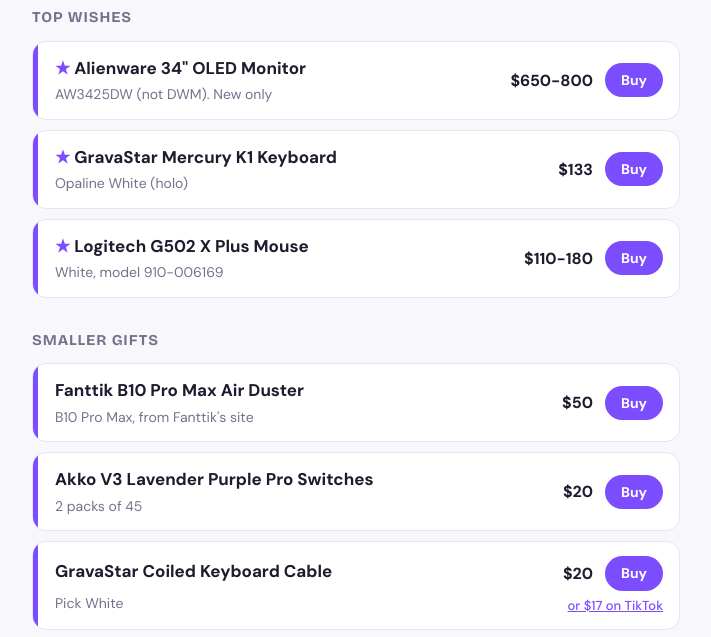
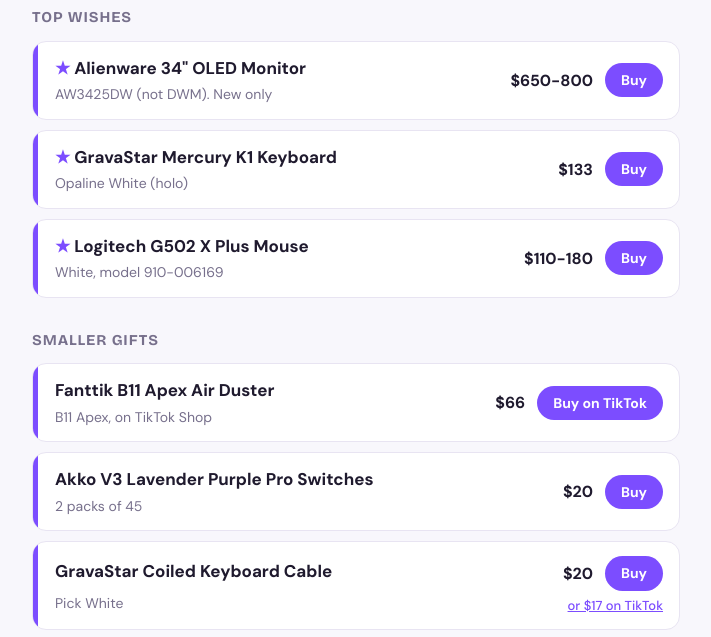
Before and after one commit to ElricofTheStars/Gift-List-x2fah, a plain HTML site: page index.html in a window 1280 px wide. Shown: the part 148-785 px from the top of the page, without its empty margins (284-995 px from the left). Drawn offline with nearby package versions, Linux system fonts and the light colour scheme.

Commit message:
Switch duster to B11 Apex on TikTok Shop
Co-Authored-By: Claude Opus 5.5 <noreply@anthropic.com>
Claude-Session: https://claude.ai/code/session_01VJziMFR69ko9HVrJHC6mMh

```diff
--- a/index.html
+++ b/index.html
@@ -87,9 +87,9 @@ h2{font-family:var(--display);font-weight:700;font-size:15px;letter-spacing:.06e
   <h2 id="small">Smaller gifts</h2>
 
   <article class="item">
-    <p class="name">Fanttik B10 Pro Max Air Duster</p>
-    <p class="note">B10 Pro Max, from Fanttik's site</p>
-    <div class="side"><div class="row"><span class="price">$50</span><a class="buy" href="https://fanttik.com/products/fanttik-b10-pro-max-electric-air-duster">Buy</a></div></div>
+    <p class="name">Fanttik B11 Apex Air Duster</p>
+    <p class="note">B11 Apex, on TikTok Shop</p>
+    <div class="side"><div class="row"><span class="price">$66</span><a class="buy tik" data-tt="ZT9f39CsTXyFk-K29gJ" href="https://www.tiktok.com/t/ZT9f39CsTXyFk-K29gJ/">Buy on TikTok</a></div></div>
   </article>
 
   <article class="item">
```
